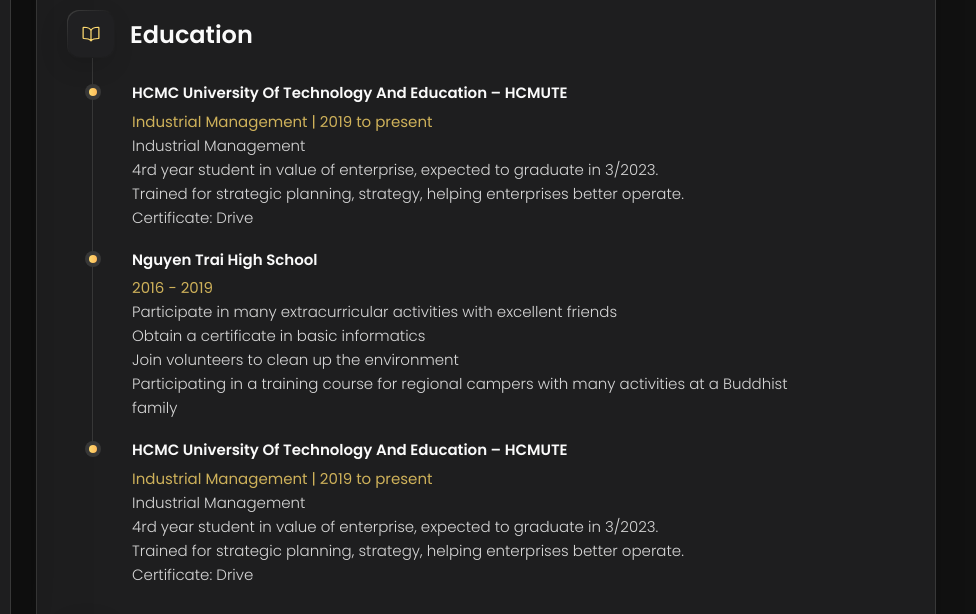
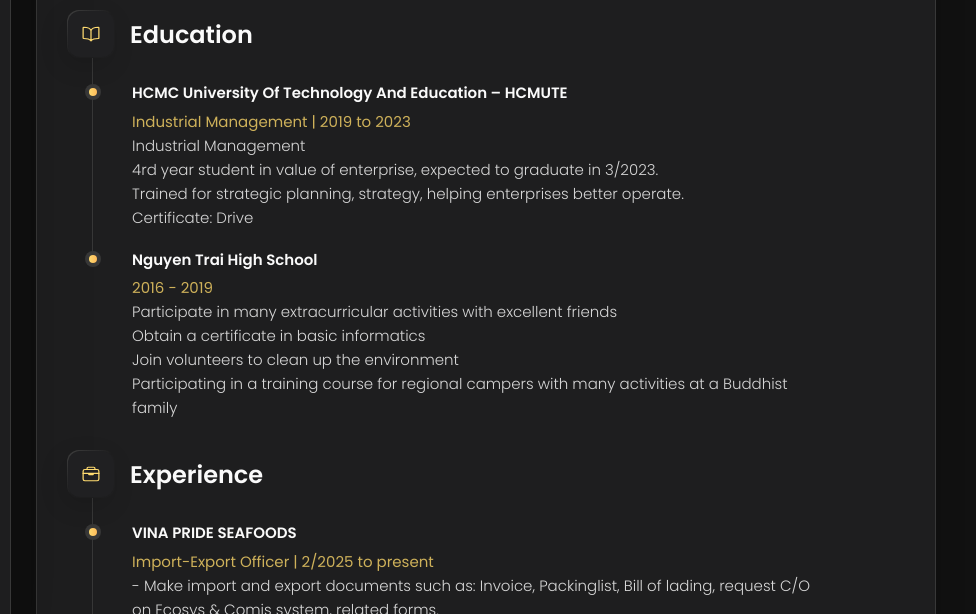
Before and after one commit to luonghongquang/Tony-EXIM, a plain HTML site: page index.html in a window 1280 px wide. Both pictures are taken after a click on the button "Resume". Shown: the part 179-793 px from the top of the page, 304-1280 px from the left. Drawn offline with nearby package versions, Linux system fonts and the light colour scheme.

Commit message:
Update index.html

```diff
--- a/index.html
+++ b/index.html
@@ -590,7 +590,7 @@
 
               <h4 class="h4 timeline-item-title">HCMC University of Technology and Education – HCMUTE</h4>
 
-              <span>Industrial Management | 2019 to present</span>
+              <span>Industrial Management | 2019 to 2023</span>
 
               <p class="timeline-text">
                 Industrial Management
@@ -612,21 +612,6 @@
                 Obtain a certificate in basic informatics<br>
                 Join volunteers to clean up the environment<br>
                 Participating in a training course for regional campers with many activities at a Buddhist family
-              </p>
-
-            <li class="timeline-item">
-
-              <h4 class="h4 timeline-item-title">HCMC University of Technology and Education – HCMUTE</h4>
-
-              <span>Industrial Management | 2019 to present</span>
-
-              <p class="timeline-text">
-                Industrial Management
-              </p>
-              <p class="timeline-text">
-                4rd year student in value of enterprise, expected to graduate in 3/2023.<br>
-                Trained for strategic planning, strategy, helping enterprises better operate.<br>
-                Certificate: Drive
               </p>
 
             </li>
```
